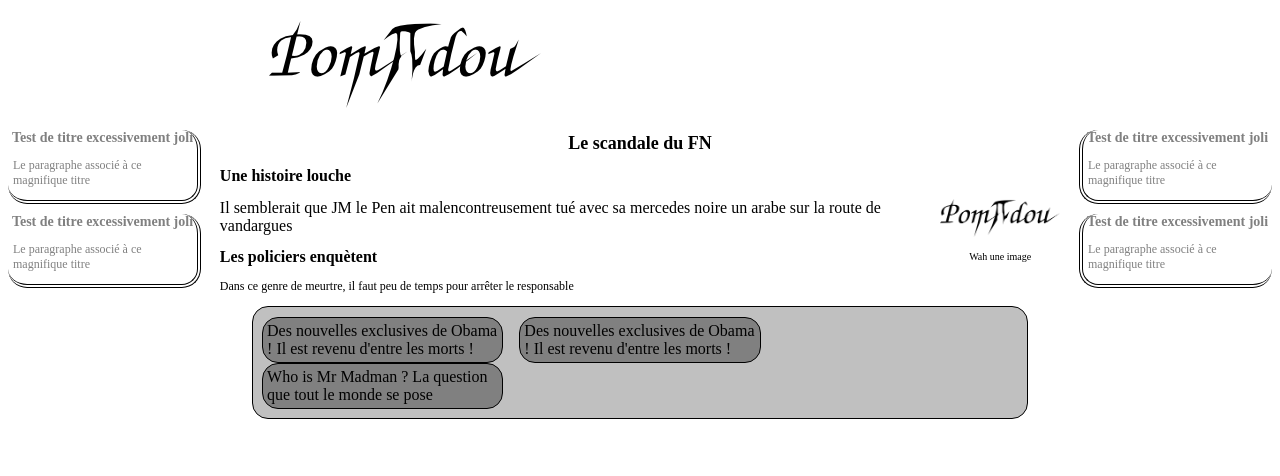
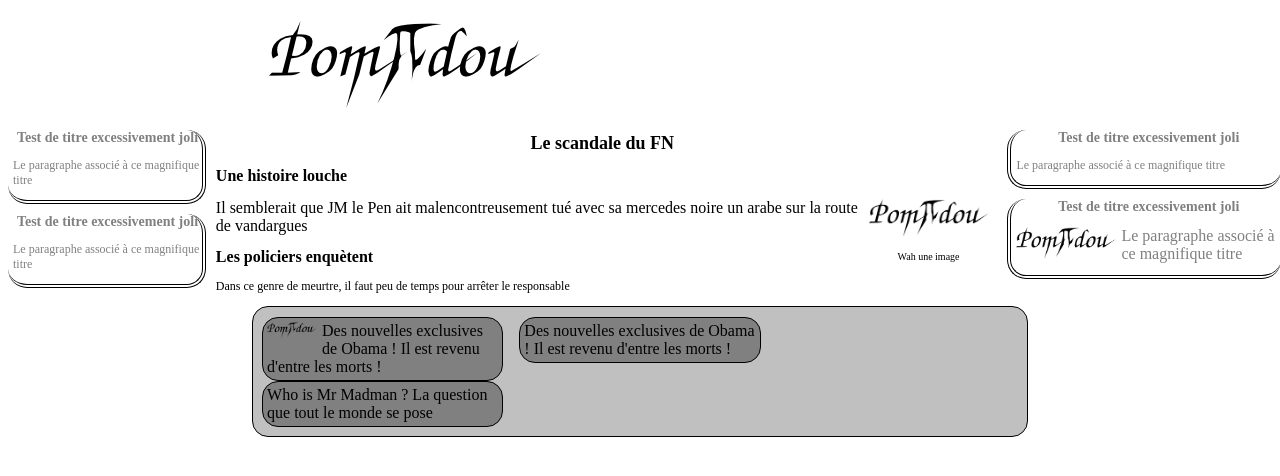
Before and after one commit to Aluminium95/JournalDuLyceePompidou, a PHP site: page / in a window 1280 px wide. Shown: the top 476 px of the page. Run offline with PHP 8.4, Linux system fonts and the light colour scheme.

Commit message:
Petites amélioration du css + ajout d'une image dans la bannière

```diff
--- a/index.html
+++ b/index.html
@@ -36,7 +36,13 @@
 		</div>
 		<div class='volet'>
 			<h1>Test de titre excessivement joli</h1>
-			<p class='contenu'>Le paragraphe associé à ce magnifique titre</p>
+			<p class='contenu'>
+				<div class='gauche'>
+					<!-- un div class gauche, met un float gauche -->
+					<img src='Images/pompidou.png' style='width: 100px;'\>
+				</div>
+			Le paragraphe associé à ce magnifique titre
+			</p>
 		</div>
 	</div>
 	<!-- Partie centrale du journal, peut contenir n'importe quoi -->
@@ -59,7 +65,13 @@
 	</div>
 	<!-- Bannière d'actualités -->
 	<div id='banniere'>
-		<span>Des nouvelles exclusives de Obama ! Il est revenu d'entre les morts !</span>
+		<span>
+			<div class='gauche'>
+				<!-- un div class gauche, met un float gauche -->
+				<img src='Images/pompidou.png' style='width: 50px;'\>
+			</div>
+		Des nouvelles exclusives de Obama ! Il est revenu d'entre les morts !
+		</span>
 		<span>Who is Mr Madman ? La question que tout le monde se pose</span>
 		<span>Des nouvelles exclusives de Obama ! Il est revenu d'entre les morts !</span>
 	</div>
--- a/style.css
+++ b/style.css
@@ -8,10 +8,11 @@
 
 /* Définition des volets */
 div.volet{
-	width: 5cm;
+	width:100%;;
 	position: float;
 	border: 4px double black;
 	border-top: none;
+	padding-left: 5px;
 	border-radius:1.2em;
 	color: gray; /* Là encore … au choix mais ça permet de
 	différentier le main des volets */
@@ -23,19 +24,20 @@
 
 .contenu{/* Tout les contenus on ces propriétés ( volets ou main ) */
 	font-size: 12px;
-	padding-left: 5px;
 }
 /* Conteneur flottant à gauche ( ≠ de .gauche qui est générique ) */
 #gauche{
 	float: left;
 	margin: none;
 	margin-right: 0.5cm;
+	width: 5cm;
 }
 #gauche .volet{
 	border-left: none;
 }
 /* Conteneur flottant à droite ( ≠ de .droite qui est générique ) */
 #droite{
+	width: 7cm;
 	float: right;
 	margin: none;
 	margin-left: 0.5cm;
@@ -72,6 +74,7 @@
 #banniere span{
 	border: 1px solid black;
 	display: inline-block;
+	height: 100%;
 	padding: 4px;
 	border-radius: 1em;
 	background: gray; /* Au choix … tant que c'est noir :D */
```
